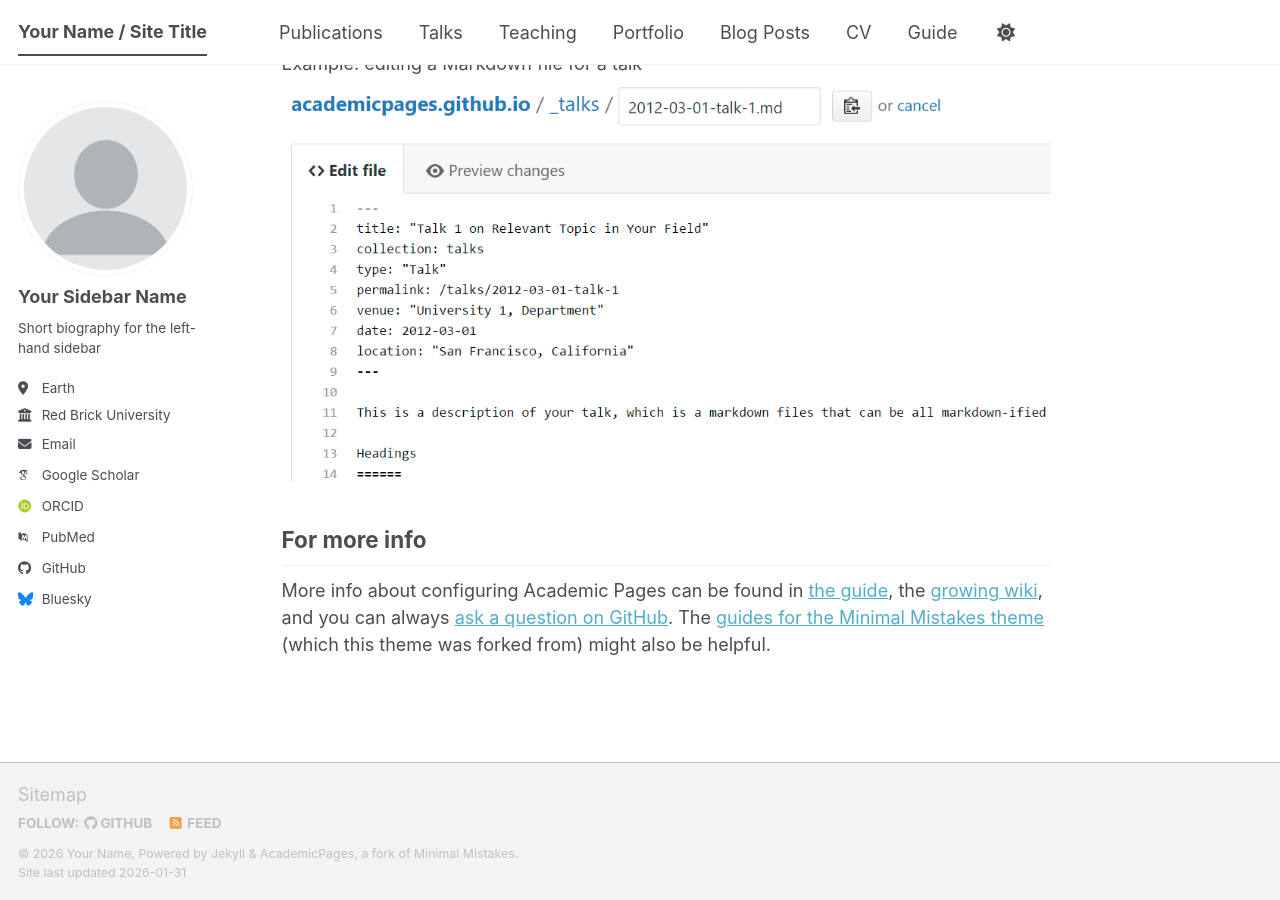
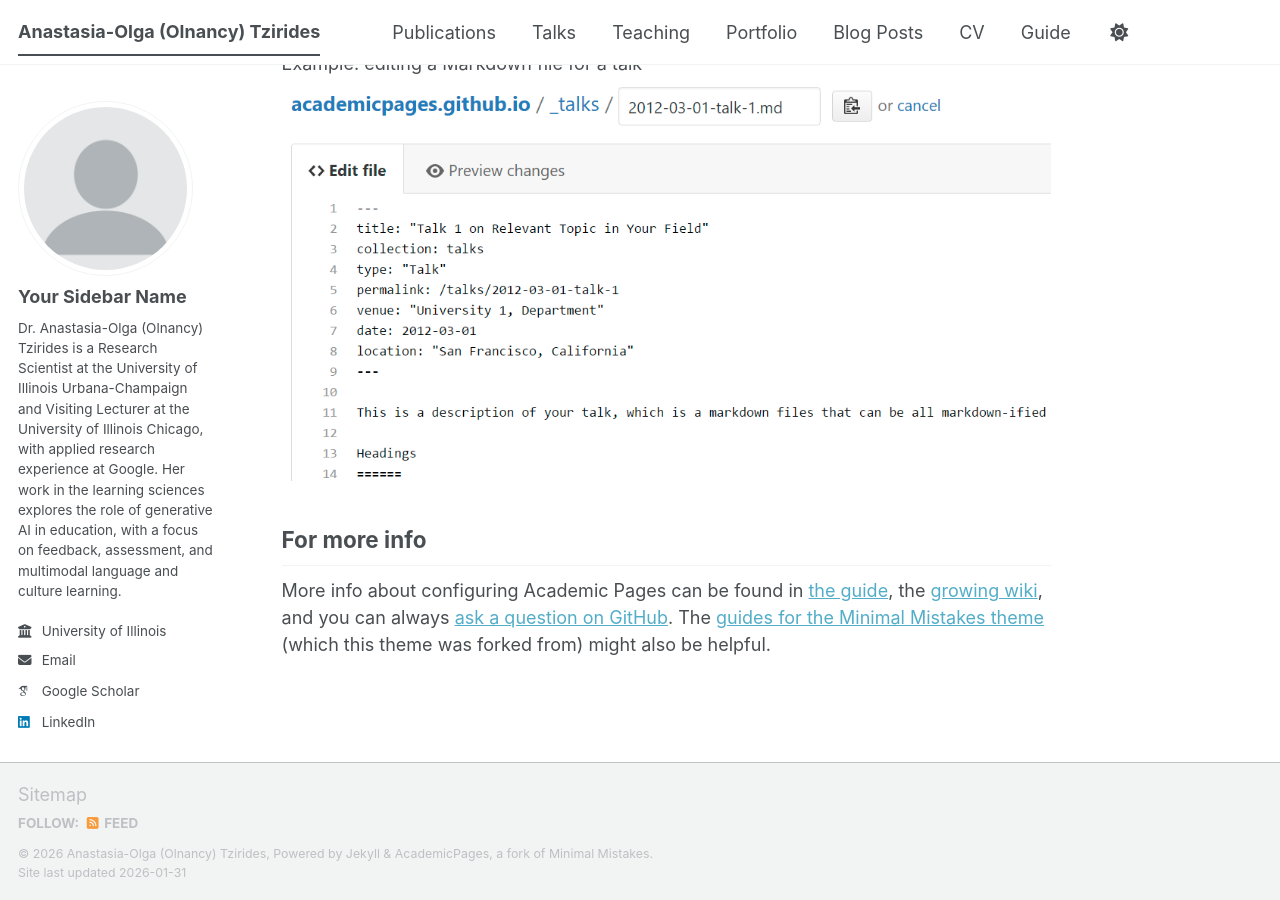
Before and after one commit to Olnancy/olnancy.github.io, a Jekyll site: the page built from _pages/about.md, in a window 1280 px wide and 900 px high, scrolled down 2720 px. Built offline with Jekyll 4.4.1, drawn with Linux system fonts in a browser that asks for light colours; some web fonts are replaced; a script bundle is joined from its source files by our own code; library files that are not in the unit come from our copies.

Commit message:
Update _config.yml
Update site title and bio

```diff
--- a/_config.yml
+++ b/_config.yml
@@ -9,11 +9,11 @@
 # Basic Site Settings
 locale                   : "en-US"
 site_theme               : "default" # The available themes options are "default", "air", "sunrise", "mint", "dirt" and "contrast"
-title                    : "Your Name / Site Title"
+title                    : "Anastasia-Olga (Olnancy) Tzirides"
 title_separator          : "-"
-name                     : &name "Your Name"
-description              : &description "Your Name's academic portfolio"   # Update this with a general description of your site, this is the default if not overridden by a page
-url                      : https://academicpages.github.io # The base hostname & protocol for your site e.g. "https://[your GitHub username].github.io",
+name                     : &name "Anastasia-Olga (Olnancy) Tzirides"
+description              : &description "Learning Scientist | Educational Technologist"   # Update this with a general description of your site, this is the default if not overridden by a page
+url                      : https://olnancy.github.io # The base hostname & protocol for your site e.g. "https://[your GitHub username].github.io",
                                                            # or if you already have some other page hosted on Github then use "https://[your GitHub username].github.io/[Your Repo Name]"
 baseurl                  : "" # the subpath of your site, e.g. "/blog"
 repository               : "academicpages/academicpages.github.io"
@@ -26,22 +26,22 @@ author:
   avatar           : "profile.png"
   name             : "Your Sidebar Name"
   pronouns         : # example: "she/her"
-  bio              : "Short biography for the left-hand sidebar"
-  location         : "Earth"
-  employer         : "Red Brick University"
+  bio              : "Dr. Anastasia-Olga (Olnancy) Tzirides is a Research Scientist at the University of Illinois Urbana-Champaign and Visiting Lecturer at the University of Illinois Chicago, with applied research experience at Google. Her work in the learning sciences explores the role of generative AI in education, with a focus on feedback, assessment, and multimodal language and culture learning."
+  location         : #"Earth"
+  employer         : "University of Illinois"
   uri              : # URL
-  email            : "none@example.org"
+  email            : "aotzirides@gmail.com"
 
   # Academic websites
   academia         : # URL
   arxiv            : # URL - Update with the correct link to your profile
-  googlescholar    : "https://scholar.google.com/citations?user=PS_CX0AAAAAJ"
+  googlescholar    : "https://scholar.google.com/citations?user=7VeZ2T8AAAAJ&hl=en&authuser=1"
   inspire-hep      : # URL
   impactstory      : # URL
-  orcid            : "https://orcid.org/yourorcidurl"
+  orcid            : # "https://orcid.org/yourorcidurl"
   semantic         : # URL
   ssrn             : # URL
-  pubmed           : "https://www.ncbi.nlm.nih.gov/pubmed/?term=john+snow"
+  pubmed           : #"https://www.ncbi.nlm.nih.gov/pubmed/?term=john+snow"
   researchgate     : # URL
   scopus           : # URL
   zotero           : # URL
@@ -51,13 +51,13 @@ author:
   bitbucket        : # Username - Update with your username on the site
   codepen          : # Username
   dribbble         : # Username
-  github           : "academicpages"
+  github           : #"academicpages"
   kaggle           : # Username
   stackoverflow    : # User number or user number and name (i.e., use "1" or "1/jeff-atwood")
 
   # Social media
   artstation       : # Username
-  bluesky          : "bsky.app" # Replace this with you Bluesky username
+  bluesky          : #"bsky.app" # Replace this with you Bluesky username
   facebook         : # Username
   flickr           : # Username
   foursquare       : # Username
@@ -66,7 +66,7 @@ author:
   keybase          : # Username
   instagram        : # Username
   lastfm           : # Username
-  linkedin         : # Username
+  linkedin         : anastasia-olga-olnancy-tzirides
   mastodon         : # URL
   medium           : # URL
   pinterest        : # Username
@@ -302,7 +302,7 @@ sass:
 permalink: /:categories/:title/
 # paginate: 5 # amount of posts to show
 # paginate_path: /page:num/
-timezone: Etc/UTC # https://en.wikipedia.org/wiki/List_of_tz_database_time_zones
+timezone: America/Los_Angeles # https://en.wikipedia.org/wiki/List_of_tz_database_time_zones
 
 
 # Plugins
```
